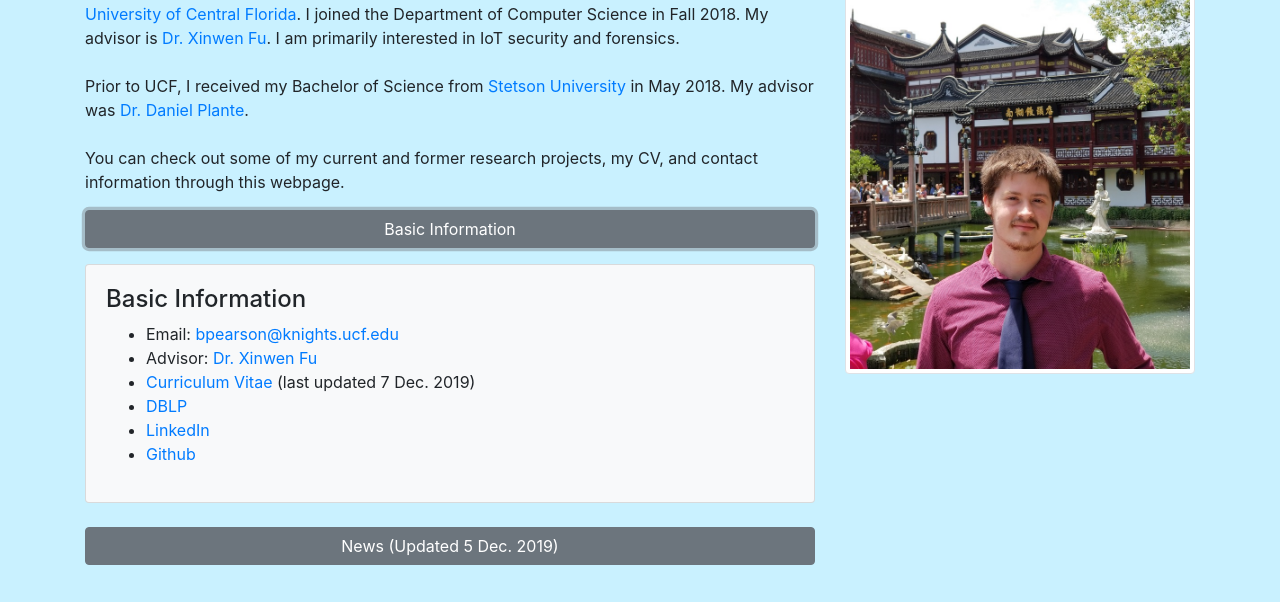
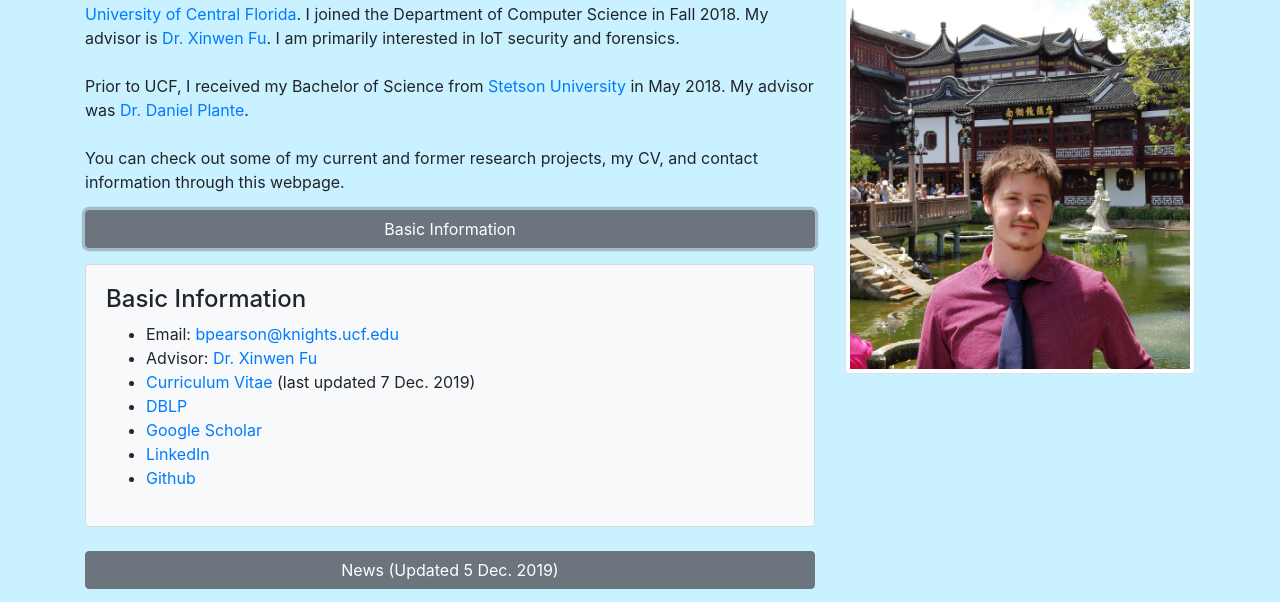
Before and after one commit to PBearson/personal-webpage, a website: page views/index.html in a window 1280 px wide. Both pictures are taken after a click on the button "Basic Information". Shown: the part 137-739 px from the top of the page. Drawn offline with nearby package versions, Linux system fonts and the light colour scheme.

Commit message:
Added Google Scholar profile

```diff
--- a/views/index.html
+++ b/views/index.html
@@ -41,6 +41,7 @@
 	<li>Advisor: <a href="https://www.cs.ucf.edu/~xinwenfu/" target="blank">Dr. Xinwen Fu</a></li>
 	<li><a href="/Bryan_Pearson_CV.pdf" target="blank">Curriculum Vitae</a> (last updated 7 Dec. 2019)</li>
 	<li><a href="https://dblp.uni-trier.de/pers/hd/p/Pearson:Bryan" target="blank">DBLP</a></li>
+	<li><a href="https://scholar.google.com/citations?user=gd-hJG0AAAAJ&hl=en" target="blank">Google Scholar</a></li>
 	<li><a href="https://www.linkedin.com/in/bryan-pearson-454296106/" target="blank">LinkedIn</a></li>
 	<li><a href="https://github.com/PBearson/" target="blank">Github</a></li>
 	</ul>
```
